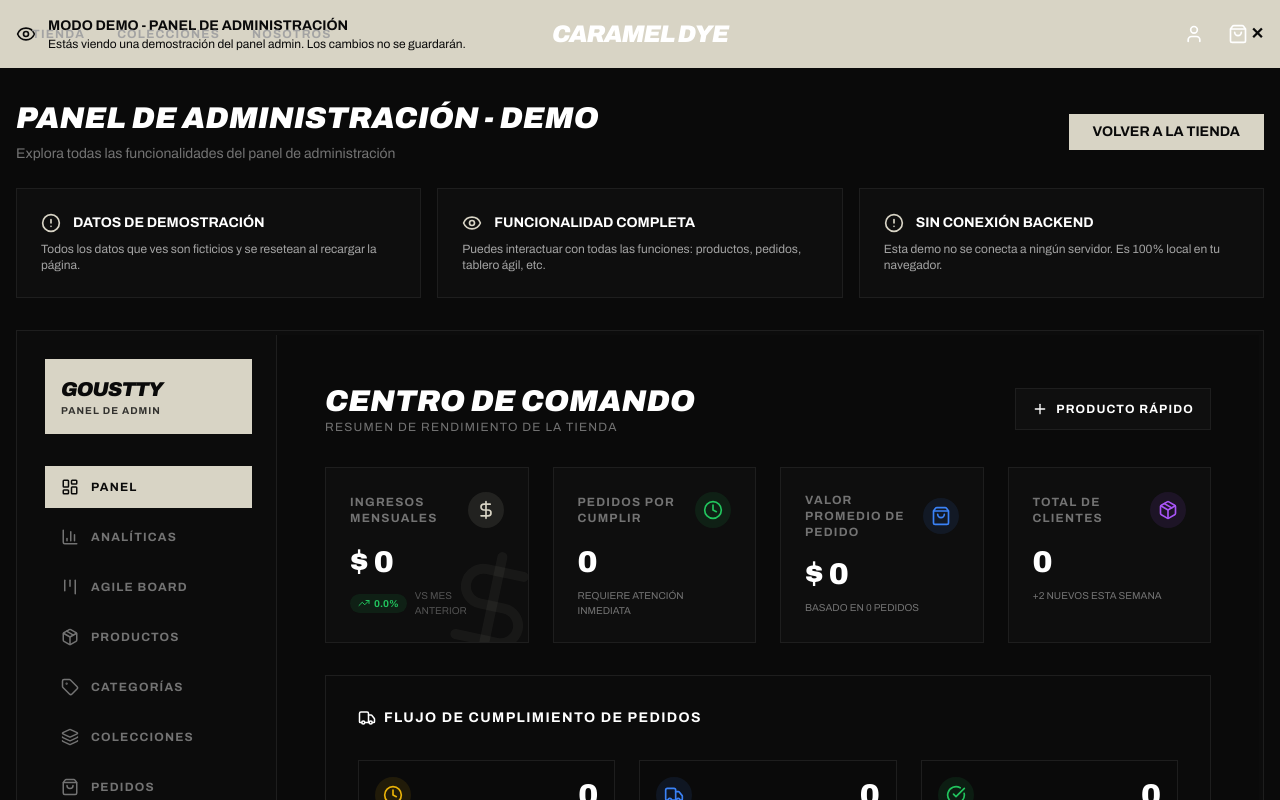
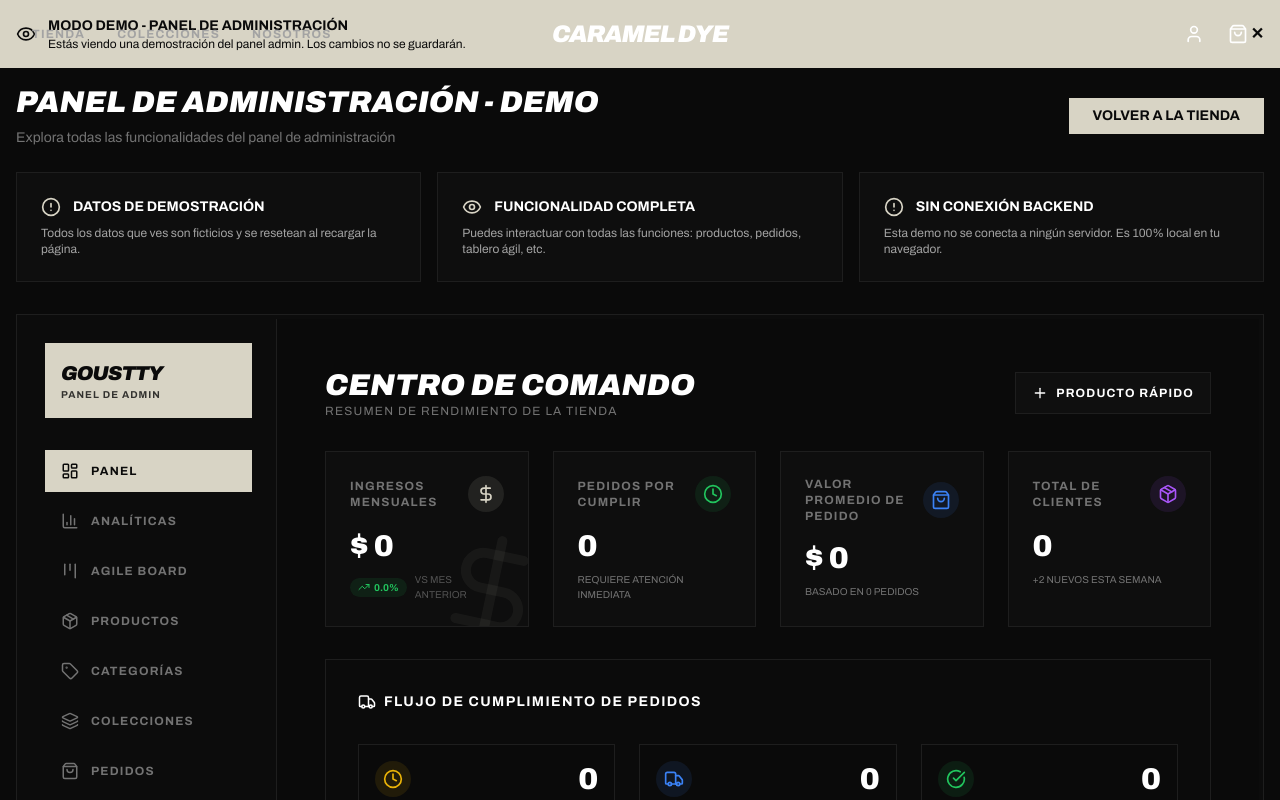
Before and after one commit to Jiuby/PruebaStudio, a React (Vite) app in the folder FrontEnd/: page /#/demo-admin in a window 1280 px wide. Shown: the top 800 px of the page. Built offline with nearby package versions, Linux system fonts and the light colour scheme; no server answers; sample sign-in values are in the browser's storage.

Commit message:
mini fixed

```diff
--- a/FrontEnd/src/pages/DemoAdminPage.tsx
+++ b/FrontEnd/src/pages/DemoAdminPage.tsx
@@ -97,7 +97,7 @@ export const DemoAdminPage: React.FC = () => {
                 )}
 
                 {/* Demo Admin Dashboard */}
-                <div className="container mx-auto py-8 px-4">
+                <div className={`container mx-auto py-8 px-4 ${showWarning ? 'pt-4' : 'pt-8'}`}>
                     <div className="mb-6 flex justify-between items-center">
                         <div>
                             <h1 className="text-3xl font-black uppercase italic text-white mb-2">
```
